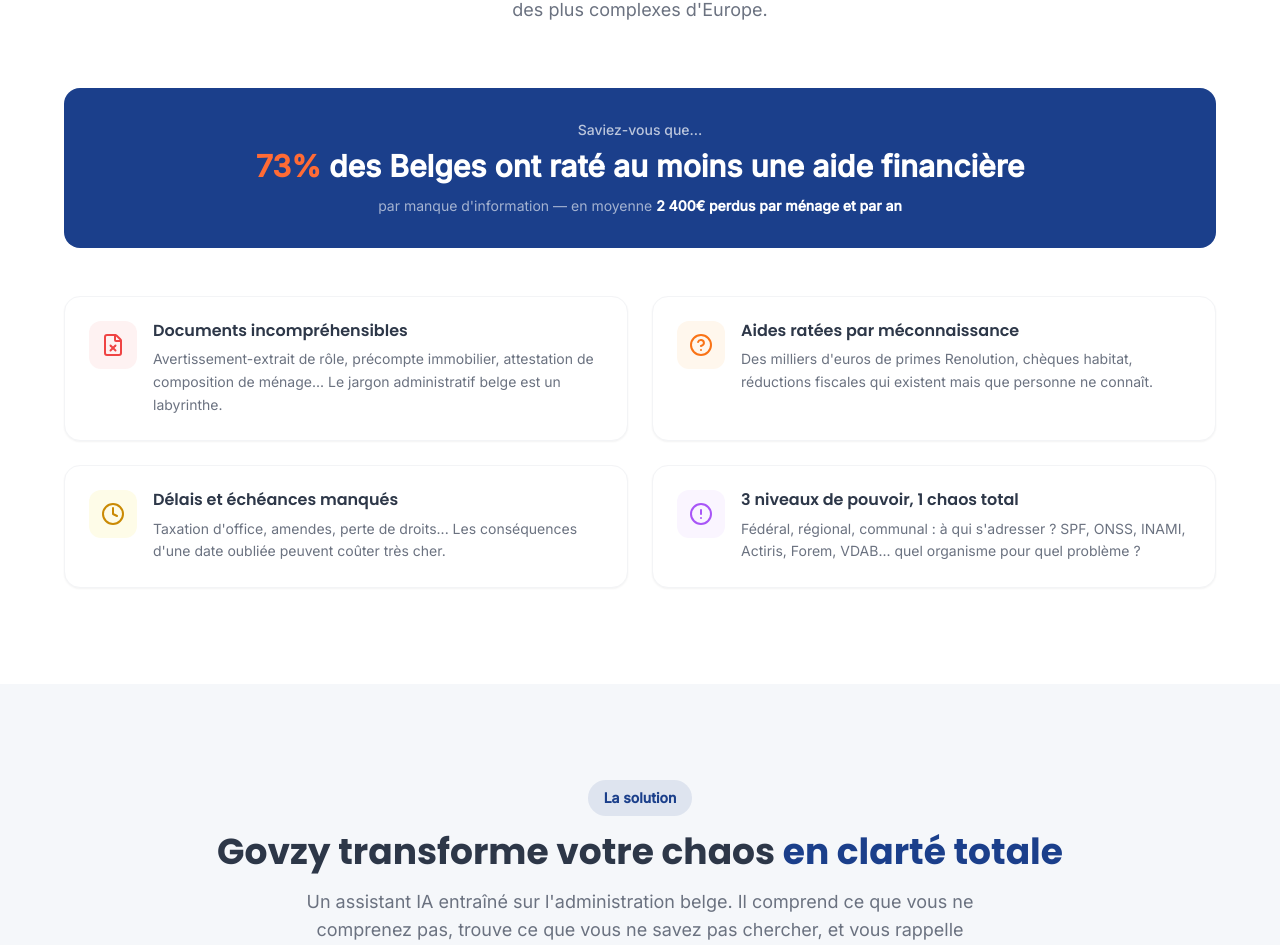
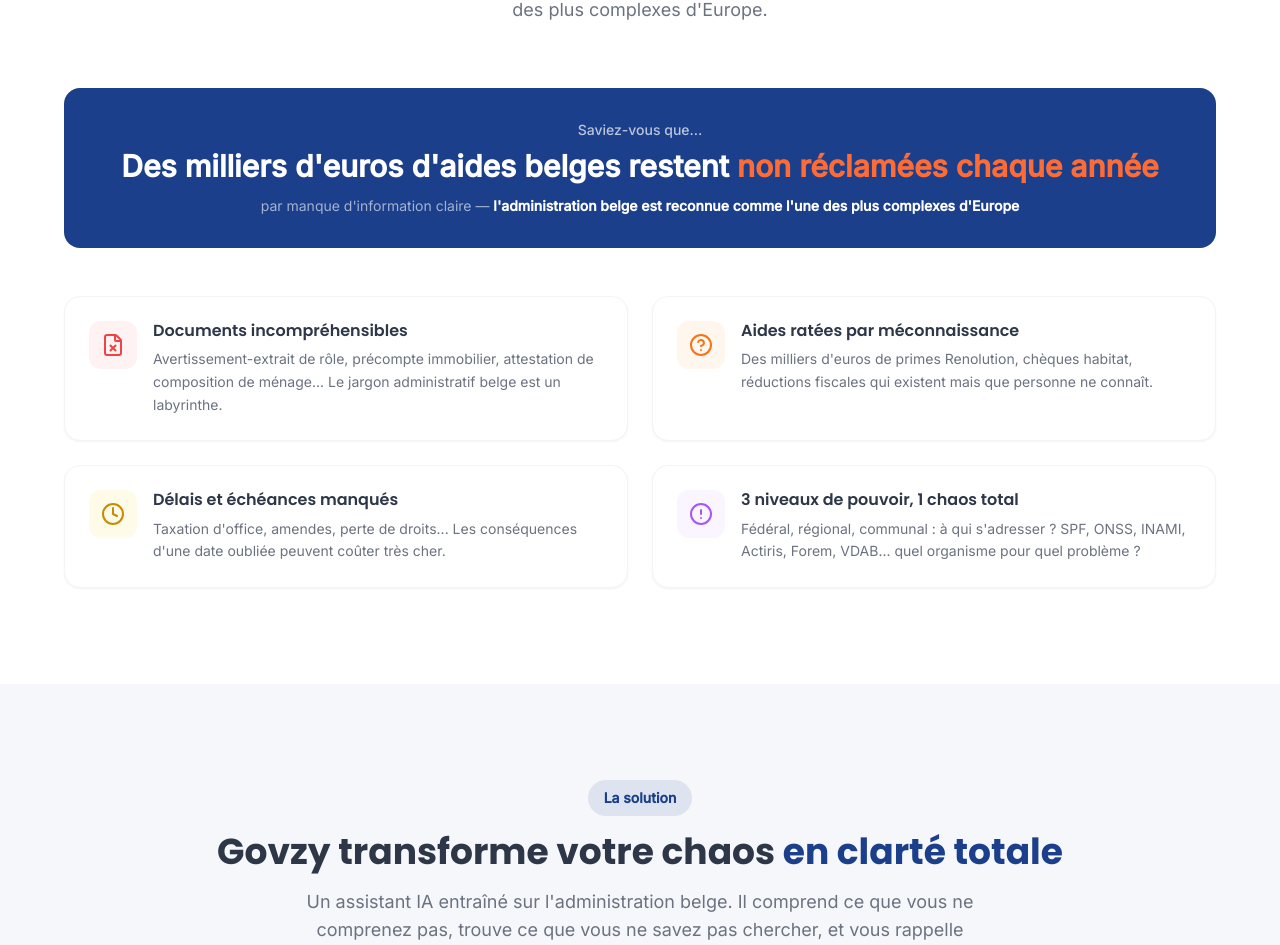
Before and after one commit to cedigi/govzy, a Next.js app: page / in a window 1280 px wide. Shown: the part 1070-2015 px from the top of the page. Built offline with nearby package versions, Linux system fonts and the light colour scheme; no server answers; the database is empty.

Commit message:
fix: replace fake statistics with honest messaging on landing page

```diff
--- a/components/landing/Probleme.tsx
+++ b/components/landing/Probleme.tsx
@@ -75,12 +75,12 @@
             Saviez-vous que...
           </p>
           <p className="text-white text-2xl md:text-3xl font-bold mb-3">
-            <span className="text-govzy-orange">73%</span> des Belges ont raté
-            au moins une aide financière
+            Des milliers d&apos;euros d&apos;aides belges restent{" "}
+            <span className="text-govzy-orange">non réclamées chaque année</span>
           </p>
           <p className="text-white/60 text-sm">
-            par manque d&apos;information — en moyenne{" "}
-            <strong className="text-white">2 400€ perdus par ménage et par an</strong>
+            par manque d&apos;information claire —{" "}
+            <strong className="text-white">l&apos;administration belge est reconnue comme l&apos;une des plus complexes d&apos;Europe</strong>
           </p>
         </div>
 
```
